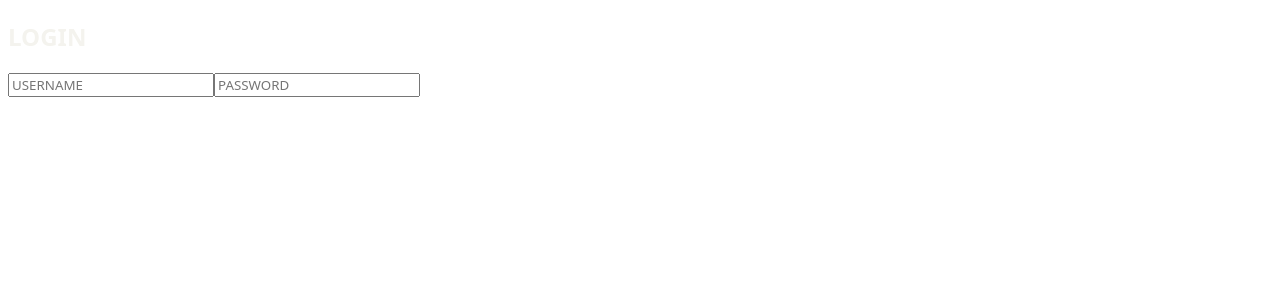
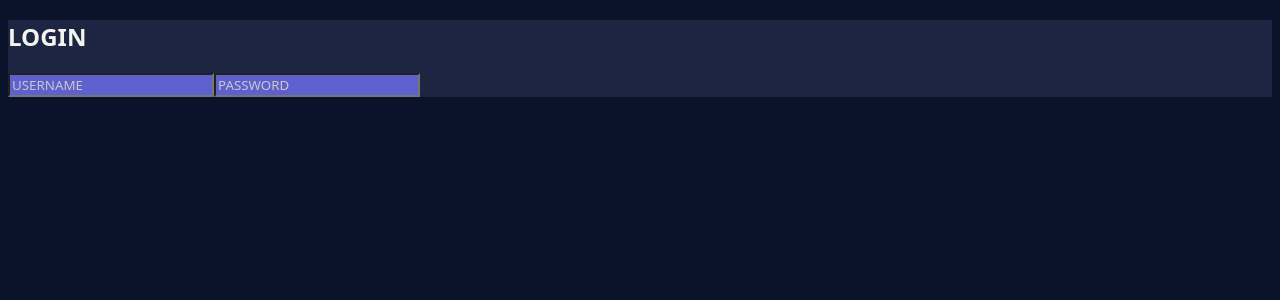
Before and after one commit to Zubanx/Constellation-Tracker, a React (Vite) app in the folder frontend/: page / in a window 1280 px wide. Shown: the top 300 px of the page. Built offline with nearby package versions, Linux system fonts and the light colour scheme.

Commit message:
add colors

```diff
--- a/frontend/src/components/Login.tsx
+++ b/frontend/src/components/Login.tsx
@@ -1,9 +1,9 @@
 function Login() {
     return(
-        <div id="login-div">
+        <div id="login-div" className="box">
             <h2 className="primary-text">LOGIN</h2>
-            <input type="text" id="login-name" className="secondary-text" placeholder="USERNAME"/>
-            <input type="password" id="login-password" className="secondary-text" placeholder="PASSWORD"/>
+            <input type="text" id="login-name" className="secondary-text accent" placeholder="USERNAME"/>
+            <input type="password" id="login-password" className="secondary-text accent" placeholder="PASSWORD"/>
         </div>
     );
 };
--- a/frontend/src/styles/style.css
+++ b/frontend/src/styles/style.css
@@ -8,10 +8,22 @@
     -moz-osx-font-smoothing: grayscale;
 }
 
+body {
+    background-color: #0B132B;
+}
+
+.box {
+    background-color: #1C2541;
+}
+
 .primary-text {
     color: #F4F3EE;
 }
 
-.secondary-text {
+.secondary-text, input::placeholder {
     color: #C9C9C9;
 }
+
+.accent {
+    background-color: #5E60CE;
+}
```
